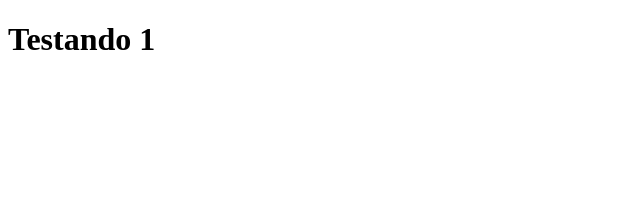
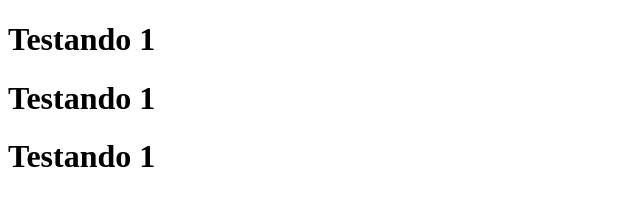
Before and after one commit to raphaelpereirarps03/proa-teste, a plain HTML site: page index.html in a window 1280 px wide. Shown: the whole page, without its empty margins (0-640 px from the left). Drawn offline with Linux system fonts and the light colour scheme.

Commit message:
Iniciando o Projeto

```diff
--- a/index.html
+++ b/index.html
@@ -8,6 +8,10 @@
 <body>
     <main>
         <h1> Testando 1</h1>
+
+        <h1> Testando 1</h1>
+
+        <h1> Testando 1</h1>
     </main>
 </body>
 </html>
```
